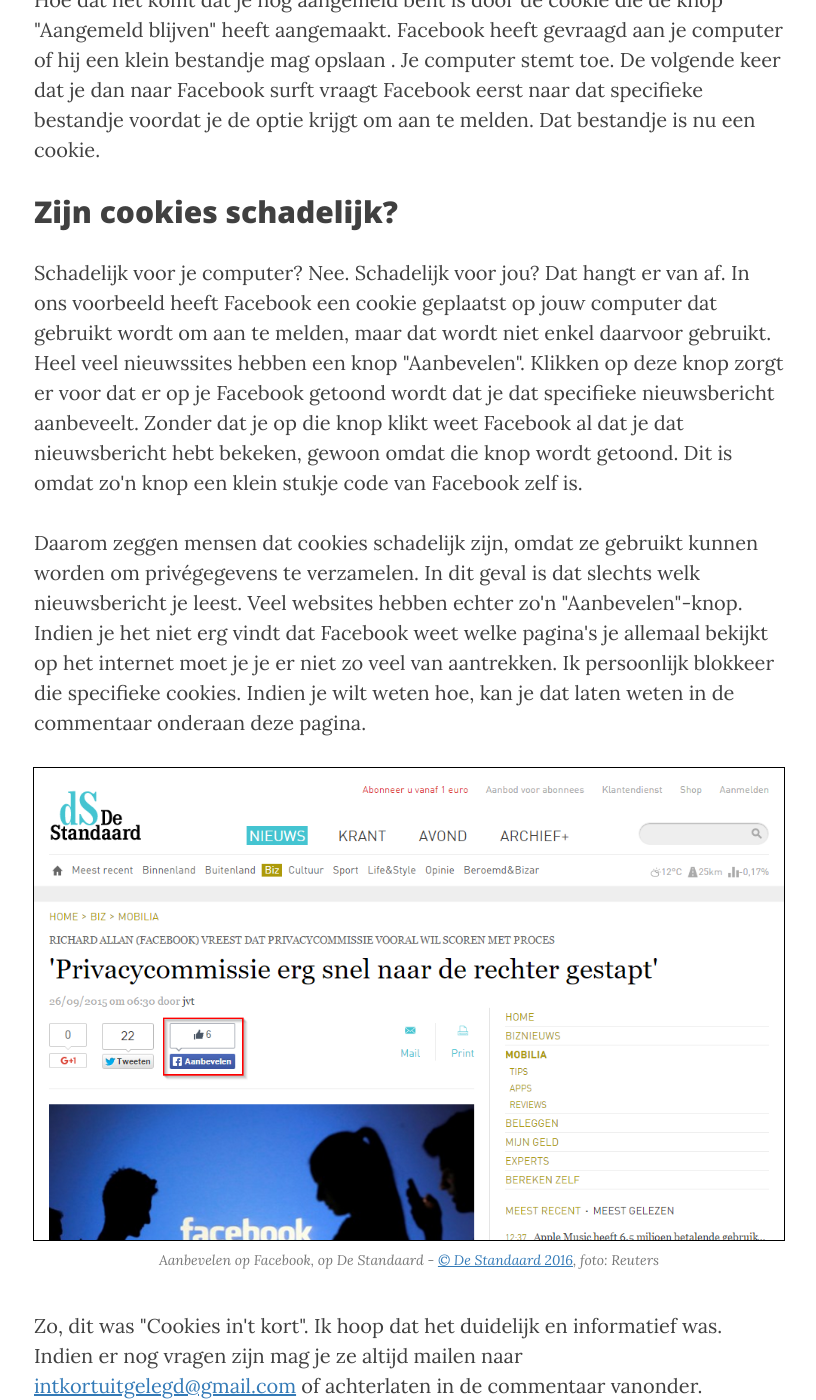
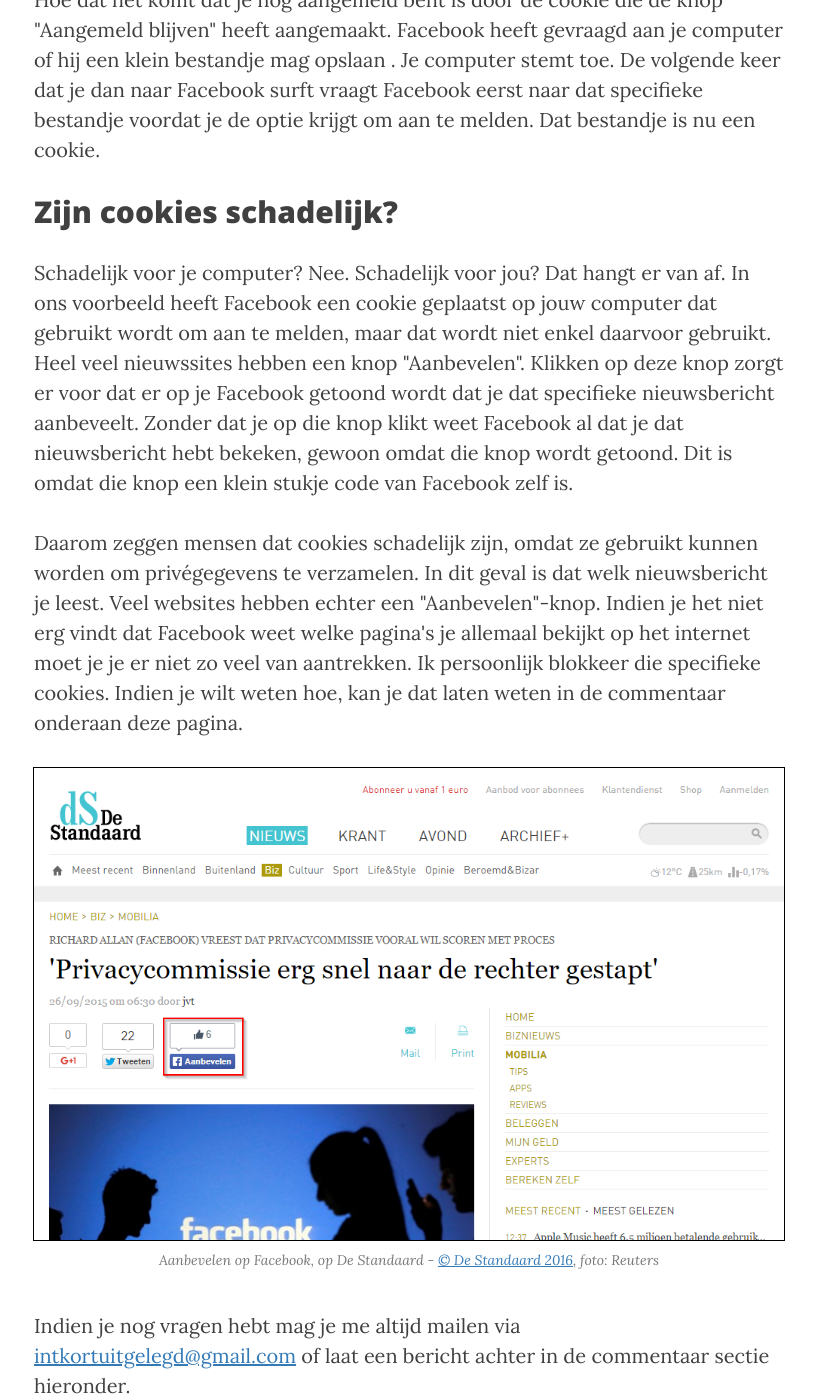
Before and after one commit to intkort/intkort.github.io, a Jekyll site: the page built from _posts/2015-10-6-Wat-zijn-cookies.md, in a window 1280 px wide and 1400 px high, scrolled down 1596 px. Shown: the whole window, without its empty margins (231-1047 px from the left). Built offline with Jekyll 4.4.1, drawn with Linux system fonts in a browser that asks for light colours; nearby versions of some CDN libraries; some web fonts are replaced; comment, search, counter and statistics services are not loaded; some of the changed text lies outside the part shown.

Commit message:
Feedback matias

```diff
--- a/_posts/2015-10-6-Wat-zijn-cookies.md
+++ b/_posts/2015-10-6-Wat-zijn-cookies.md
@@ -4,9 +4,9 @@
 subtitle:   "Buiten lekker, uiteraard."
 header-img: "img/cookies-bg.jpg"
 ---
-<p>Cookies. Je komt het woord steeds vaker tegen op het internet. Op de website van Facebook, De Standaard, VTM, Zalando, en zelfs deze website! Meestal komt er zo'n irritante melding zoals "Deze website maakt gebruik van cookies om uw gebruikerservaring te verbeteren." waar je dan moet klikken op "Accepteren" of "Verdergaan".</p>
+<p>Cookies. Je komt het woord steeds vaker tegen op het internet. Op de websites van Facebook, De Standaard, VTM, Zalando, en zelfs deze! Meestal komt er een melding zoals "Deze website maakt gebruik van cookies om uw gebruikerservaring te verbeteren." waar je dan moet klikken op "Accepteren" of "Verdergaan".</p>
 
-<p>Maar wat moet je precies accepteren? Wat doet zo'n cookie precies op die websites? Wel, in deze korte tekst zal ik proberen dit mysterie in't kort op te lossen.</p>
+<p>Maar wat moet je precies accepteren? Wat doet dat cookie precies op die websites? Wel, in deze korte tekst zal ik proberen dit mysterie in't kort op te lossen.</p>
 
 <h2>Voorbeeld : Inloggen op Facebook</h2>
 <p>De meeste mensen hebben een Facebook account en moeten daarvoor ook aanmelden. Hier wordt zelfs al gebruik gemaakt van een cookie. Hij zit namelijk verborgen achter de knop "Aangemeld blijven".</p>
@@ -20,15 +20,15 @@
 <p>Hoe dat het komt dat je nog aangemeld bent is door de cookie die de knop "Aangemeld blijven" heeft aangemaakt. Facebook heeft gevraagd aan je computer of hij een klein bestandje mag opslaan . Je computer stemt toe. De volgende keer dat je dan naar Facebook surft vraagt Facebook eerst naar dat specifieke bestandje voordat je de optie krijgt om aan te melden. Dat bestandje is nu een cookie.</p>
 
 <h2>Zijn cookies schadelijk?</h2>
-<p>Schadelijk voor je computer? Nee. Schadelijk voor jou? Dat hangt er van af. In ons voorbeeld heeft Facebook een cookie geplaatst op jouw computer dat gebruikt wordt om aan te melden, maar dat wordt niet enkel daarvoor gebruikt. Heel veel nieuwssites hebben een knop "Aanbevelen". Klikken op deze knop zorgt er voor dat er op je Facebook getoond wordt dat je dat specifieke nieuwsbericht aanbeveelt. Zonder dat je op die knop klikt weet Facebook al dat je dat nieuwsbericht hebt bekeken, gewoon omdat die knop wordt getoond. Dit is omdat zo'n knop een klein stukje code van Facebook zelf is.</p>
-<p>Daarom zeggen mensen dat cookies schadelijk zijn, omdat ze gebruikt kunnen worden om privégegevens te verzamelen. In dit geval is dat slechts welk nieuwsbericht je leest. Veel websites hebben echter zo'n "Aanbevelen"-knop. Indien je het niet erg vindt dat Facebook weet welke pagina's je allemaal bekijkt op het internet moet je je er niet zo veel van aantrekken. Ik persoonlijk blokkeer die specifieke cookies. Indien je wilt weten hoe, kan je dat laten weten in de commentaar onderaan deze pagina.</p>
+<p>Schadelijk voor je computer? Nee. Schadelijk voor jou? Dat hangt er van af. In ons voorbeeld heeft Facebook een cookie geplaatst op jouw computer dat gebruikt wordt om aan te melden, maar dat wordt niet enkel daarvoor gebruikt. Heel veel nieuwssites hebben een knop "Aanbevelen". Klikken op deze knop zorgt er voor dat er op je Facebook getoond wordt dat je dat specifieke nieuwsbericht aanbeveelt. Zonder dat je op die knop klikt weet Facebook al dat je dat nieuwsbericht hebt bekeken, gewoon omdat die knop wordt getoond. Dit is omdat die knop een klein stukje code van Facebook zelf is.</p>
+<p>Daarom zeggen mensen dat cookies schadelijk zijn, omdat ze gebruikt kunnen worden om privégegevens te verzamelen. In dit geval is dat welk nieuwsbericht je leest. Veel websites hebben echter een "Aanbevelen"-knop. Indien je het niet erg vindt dat Facebook weet welke pagina's je allemaal bekijkt op het internet moet je je er niet zo veel van aantrekken. Ik persoonlijk blokkeer die specifieke cookies. Indien je wilt weten hoe, kan je dat laten weten in de commentaar onderaan deze pagina.</p>
 
 <a href="{{ site.baseurl }}/img/post/cookies/de_standaard_aanbevelen.png" data-toggle="lightbox" data-title="Aanbevelen op Facebook, op De Standaard" data-footer='<a href="http://www.standaard.be/cnt/dmf20150925_01887945"> &copy; De Standaard {{ site.time | date: '%Y' }}</a>, foto: Reuters'>
     <img class="outline" src="{{ site.baseurl }}/img/post/cookies/de_standaard_aanbevelen.png" alt="aanbevelen-knop op De Standaard">
 </a>
 <span class="caption text-muted">Aanbevelen op Facebook, op De Standaard - <a href="http://www.standaard.be/cnt/dmf20150925_01887945"> &copy; De Standaard {{ site.time | date: '%Y' }}</a>, foto: Reuters</span>
 
-<p>Zo, dit was "Cookies in't kort". Ik hoop dat het duidelijk en informatief was. Indien er nog vragen zijn mag je ze altijd mailen naar <a href="mailto:intkortuitgelegd@gmail.com">intkortuitgelegd@gmail.com</a> of achterlaten in de commentaar vanonder.</p>
+<p>Indien je nog vragen hebt mag je me altijd mailen via <a href="mailto:intkortuitgelegd@gmail.com">intkortuitgelegd@gmail.com</a> of laat een bericht achter in de commentaar sectie hieronder.</p>
 
 <h2>Extra informatie</h2>
 <ul>
```
